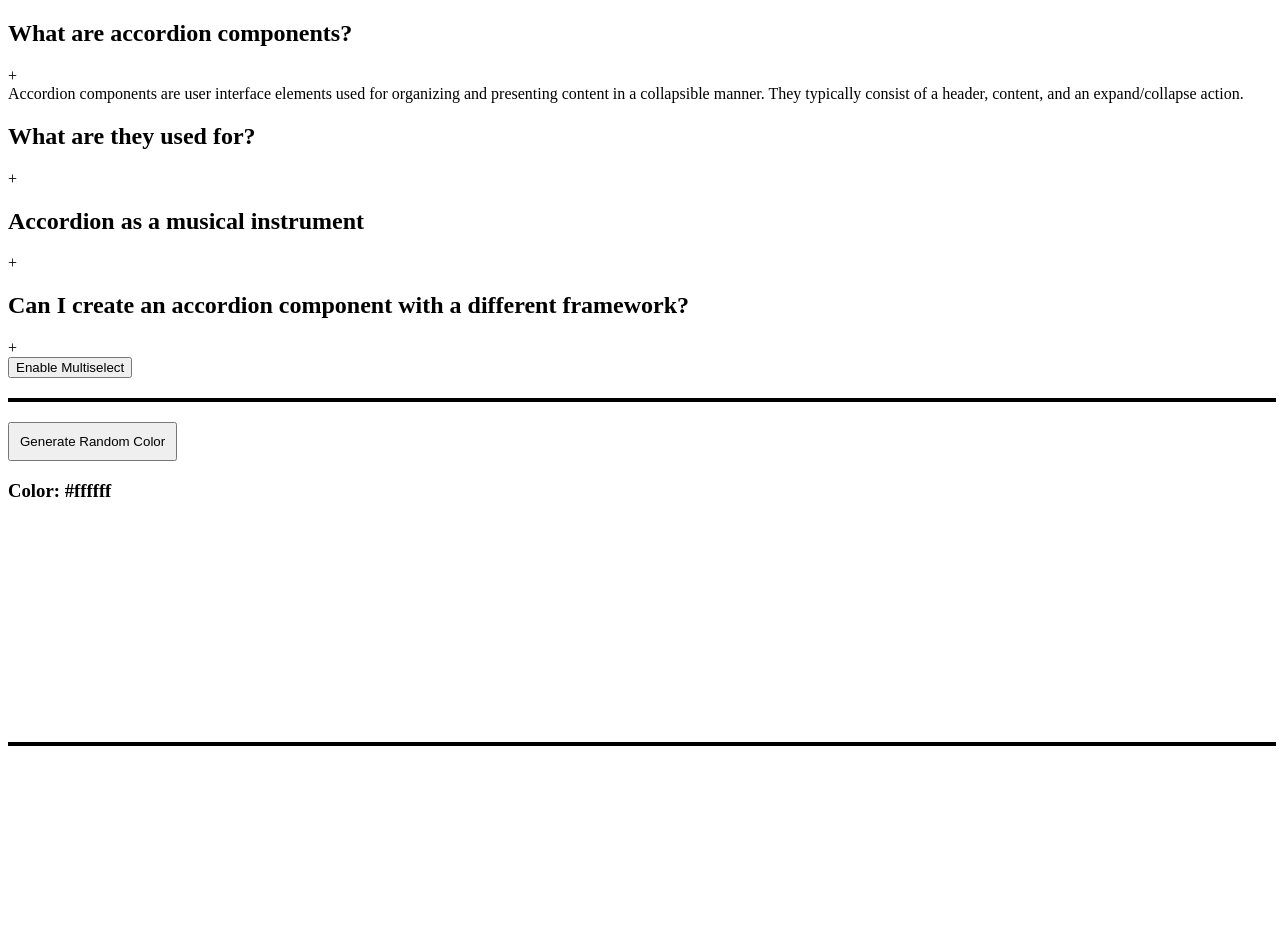
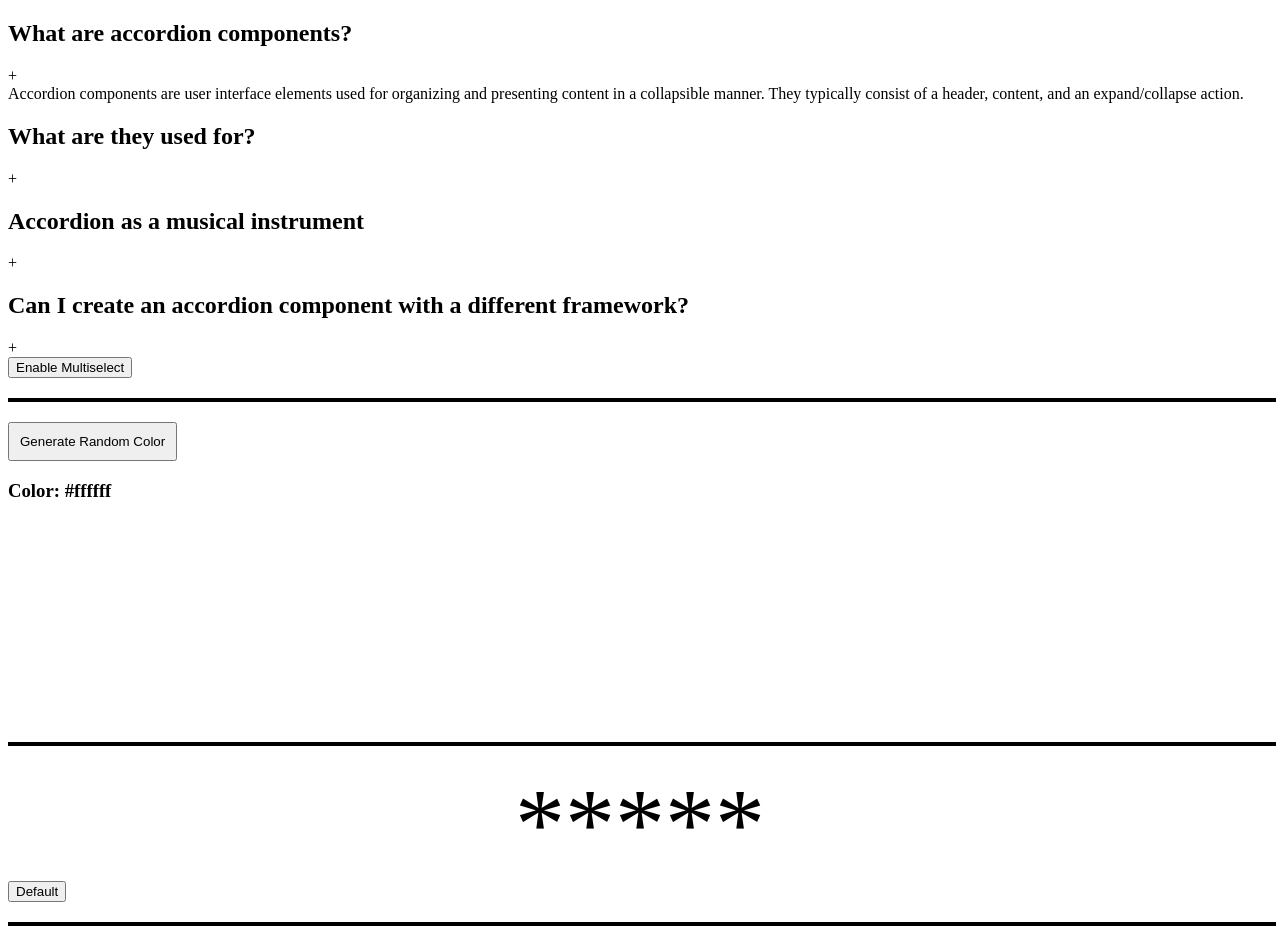
Before and after one commit to farhad1217/React-Practise, a React (Vite) app in the folder practising react/: page / in a window 1280 px wide. Before the commit the page ends 800 px from the top, so only its background shows below. Built offline with nearby package versions, Linux system fonts and the light colour scheme.

Commit message:
Add star rating component

```diff
--- a/practising react/src/App.jsx
+++ b/practising react/src/App.jsx
@@ -1,5 +1,6 @@
 import Accordian from "./component/accordian/index"
 import RandomColor from "./component/colorGenerator/index"
+import StarRating from "./component/starRating/starRating"
 
 function App() {
 
@@ -9,6 +10,8 @@ function App() {
       <div style={{ border: '2px solid black', width: '100%', marginTop:"20px", marginBottom: "20px" }} />
       <RandomColor />
       <div style={{ border: '2px solid black', width: '100%', marginTop:"20px", marginBottom: "20px" }} />
+      <StarRating />
+      <div style={{ border: '2px solid black', width: '100%', marginTop:"20px", marginBottom: "20px" }} />
     </>
   )
 }
--- /dev/null
+++ b/practising react/src/component/starRating/starRating.jsx
@@ -0,0 +1,42 @@
+import { useState } from "react";
+
+export default function StarRating() {
+  const [rating, setRating] = useState(0);
+  const [hover, setHover] = useState(0);
+  function handleClick(index) {
+    setRating(index);
+  }
+  function hadleMouseLeave() {
+    setHover(0);
+  }
+  function hadleMouseEnter(index) {
+    setHover(index);
+  }
+  function defaultRating() {
+    setRating(0);
+  }
+  return (
+    <>
+      <div style={{textAlign: "center"}}>
+        {Array(5).fill("*").map((star, index) => {
+          index += 1;
+          return (
+            <span
+              key={index}
+              onClick={() => handleClick(index)}
+              onMouseLeave={() => hadleMouseLeave()}
+              onMouseEnter={() => hadleMouseEnter(index)}
+              style={{
+                fontSize: "100px",
+                color: index <= (hover || rating) ? "gold" : "black",
+              }}
+            >
+              {star}
+            </span>
+          );
+        })}
+      </div>
+      <button onClick={defaultRating}>Default</button>
+    </>
+  );
+}
```
